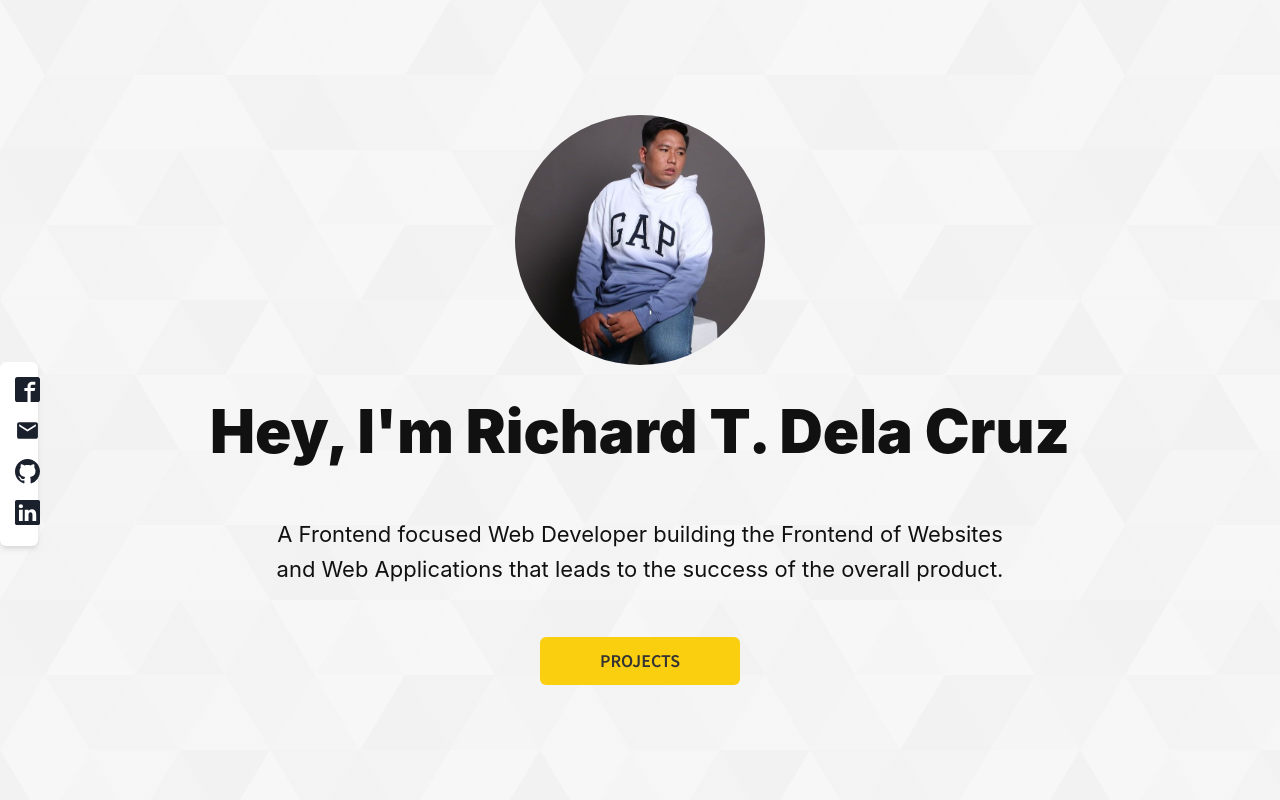
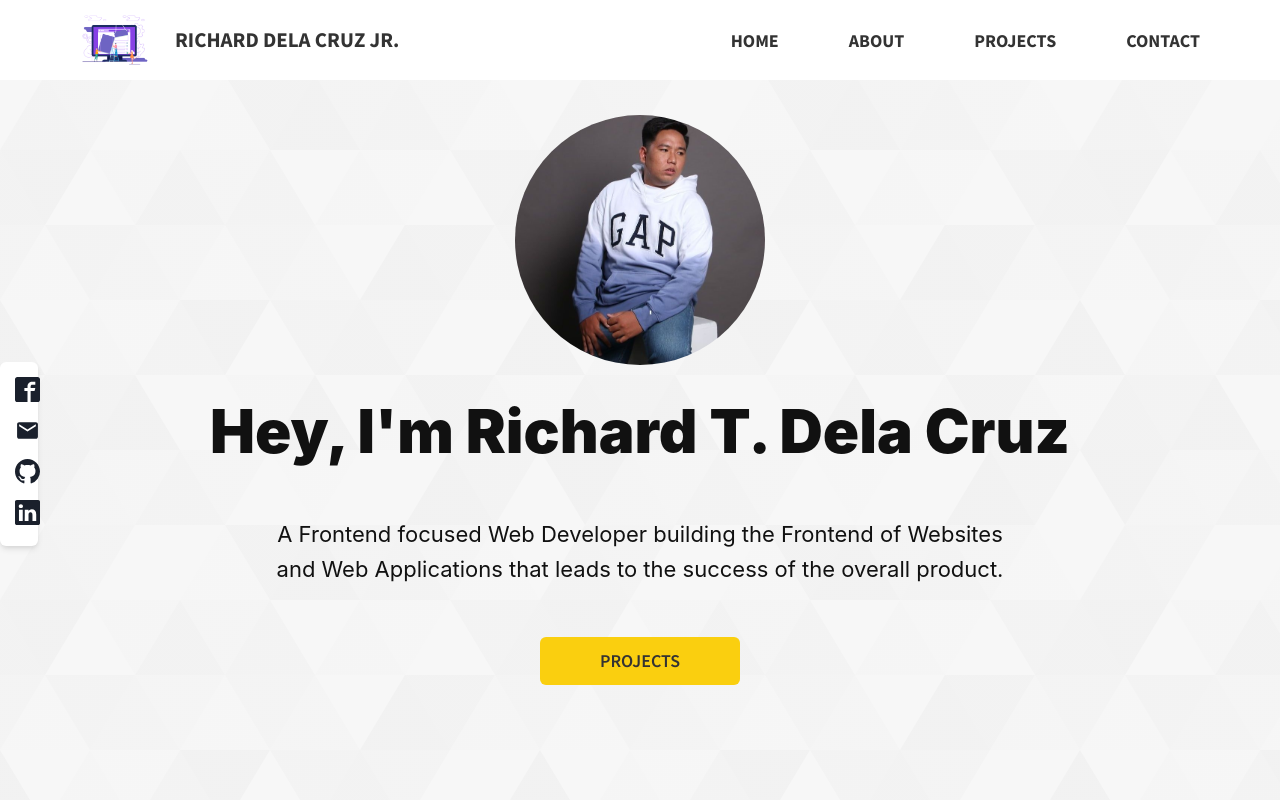
Before and after one commit to Chad181999/portfolio, a Next.js app: page / in a window 1280 px wide. Shown: the top 800 px of the page. Built offline with nearby package versions, Linux system fonts and the light colour scheme.

Commit message:
testing 101

```diff
--- a/src/pages/index.tsx
+++ b/src/pages/index.tsx
@@ -1,12 +1,12 @@
 import { Inter } from '@next/font/google'
-// import Navigation from '@/components/NavBar'
-import Banner from '@/components/Home'
-import IconList from '@/components/Icon'
-import About from '@/components/About'
-import Project from '@/components/Project'
-import Contact from '@/components/Contact'
-import Footer from '@/components/Footer'
-import Seo from '@/components/Seo'
+import Navigation from '../components/NavBar'
+import Banner from '../components/Home'
+import IconList from '../components/Icon'
+import About from '../components/About'
+import Project from '../components/Project'
+import Contact from '../components/Contact'
+import Footer from '../components/Footer'
+import Seo from '../components/Seo'
 
 const inter = Inter({ subsets: ['latin'] })
 
@@ -14,7 +14,7 @@ export default function Home() {
   return (
     <>
       <Seo/>
-      {/* <Navigation/> */}
+      <Navigation/>
       <Banner/>
       <IconList/>
       <About/>
```
